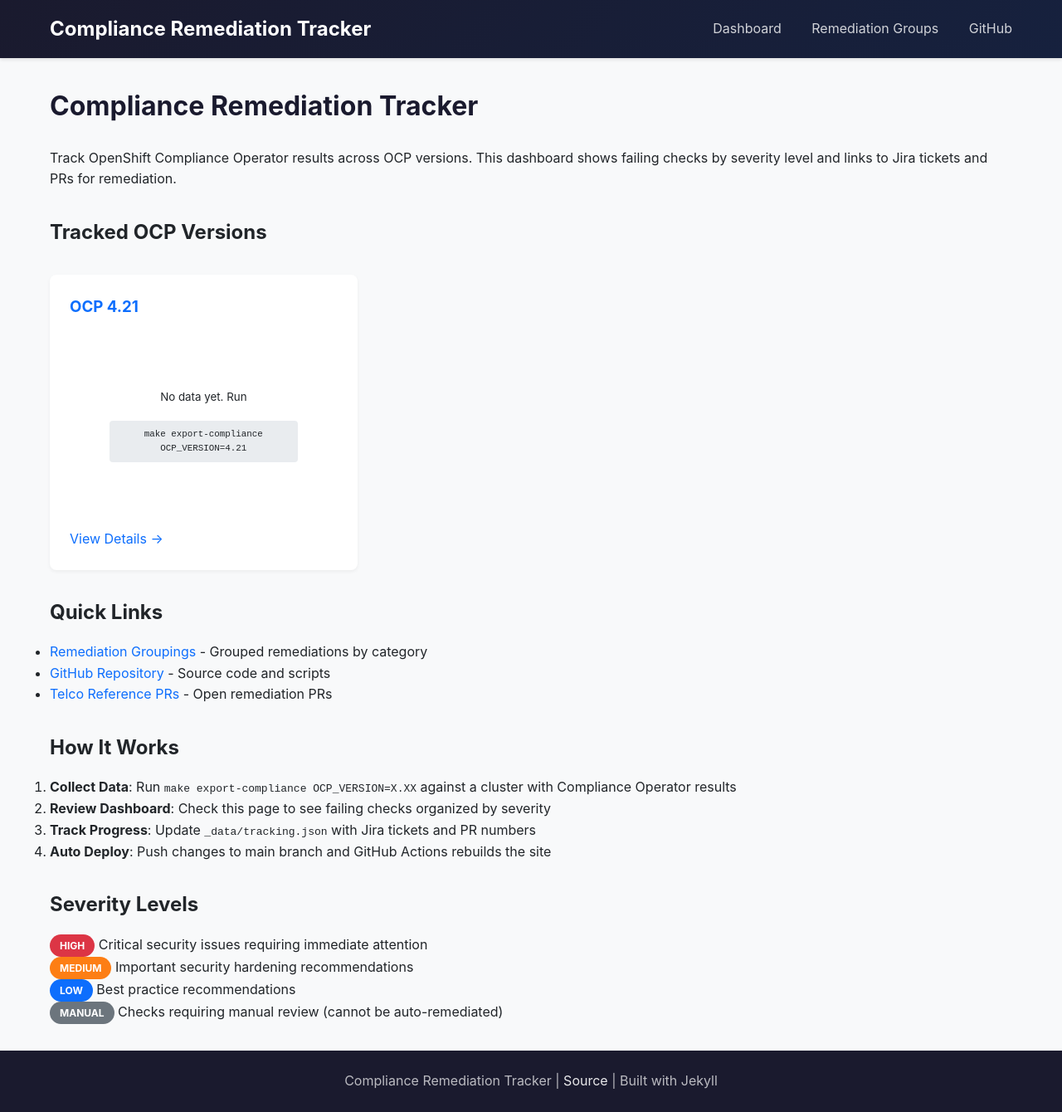
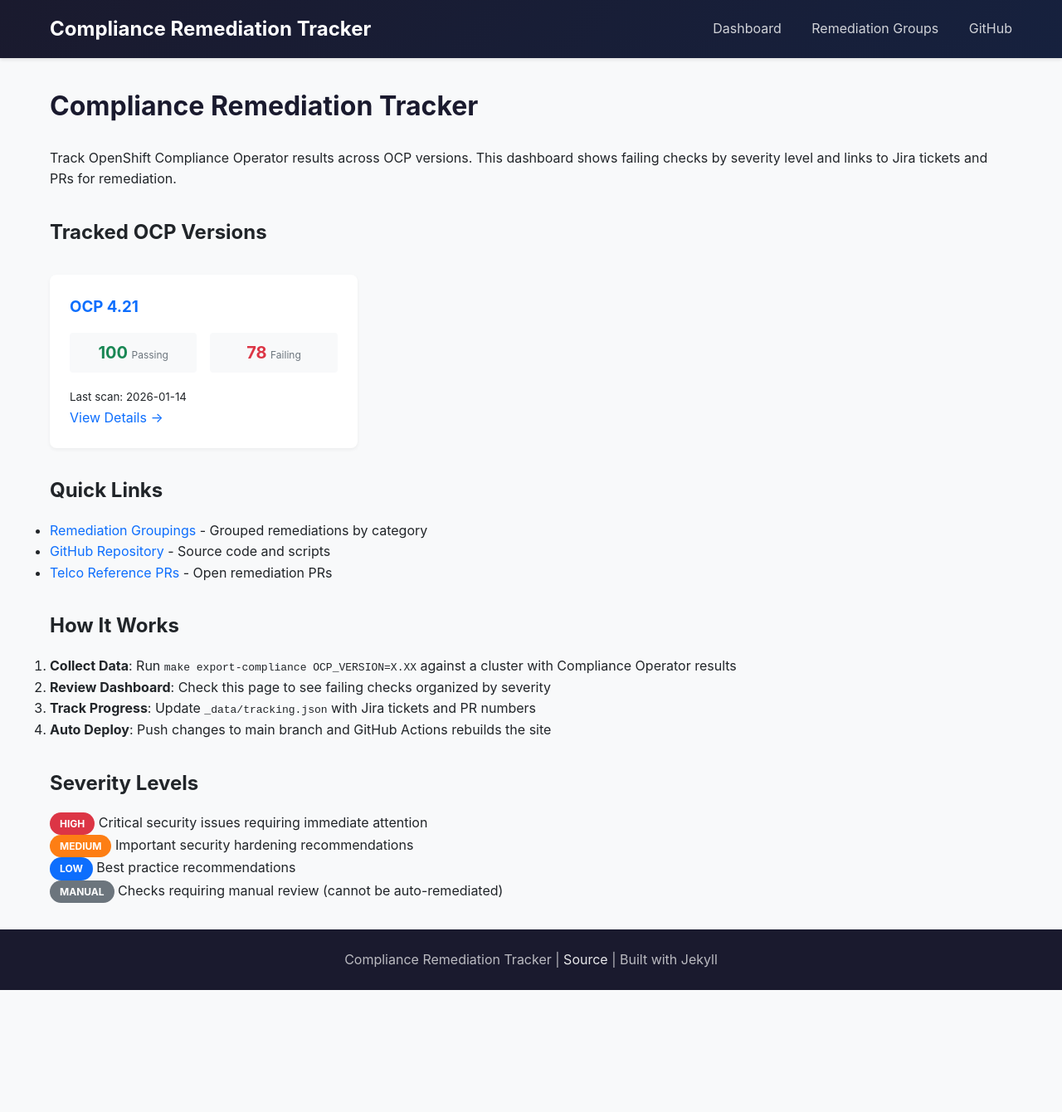
Before and after one commit to sebrandon1/compliance-scripts, a Jekyll site: the page built from docs/index.md, in a window 1280 px wide. Shown: the whole page at 83% size. Built offline with Jekyll 4.4.1, drawn with Linux system fonts in a browser that asks for light colours; after the commit the page ends 1193 px from its top, so only the background shows below that.

Commit message:
Fix Jekyll data file naming - use underscores instead of dots
Jekyll does not handle dots in data file names well. Changed:
- ocp-4.21.json to ocp-4_21.json
- Updated version.html and index.md to use replace filter
- Updated export script to use underscores

Co-Authored-By: Claude Opus 4.5 <noreply@anthropic.com>

```diff
--- a/docs/_layouts/version.html
+++ b/docs/_layouts/version.html
@@ -5,7 +5,8 @@ layout: default
 <div class="version-page">
   <h1>OCP {{ page.version }} Compliance Status</h1>
 
-  {% assign data_file = "ocp-" | append: page.version %}
+  {% assign version_slug = page.version | replace: ".", "_" %}
+  {% assign data_file = "ocp-" | append: version_slug %}
   {% assign version_data = site.data[data_file] %}
 
   {% if version_data %}
--- a/docs/index.md
+++ b/docs/index.md
@@ -12,7 +12,8 @@ Track OpenShift Compliance Operator results across OCP versions. This dashboard
 <div class="version-list">
 {% assign versions = site.pages | where_exp: "page", "page.layout == 'version'" | sort: "version" | reverse %}
 {% for version_page in versions %}
-  {% assign data_file = "ocp-" | append: version_page.version %}
+  {% assign version_slug = version_page.version | replace: ".", "_" %}
+  {% assign data_file = "ocp-" | append: version_slug %}
   {% assign version_data = site.data[data_file] %}
   <div class="version-card">
     <h3><a href="{{ version_page.url | relative_url }}">OCP {{ version_page.version }}</a></h3>
```
Also changed, not shown: docs/_data/ocp-4_21.json (renamed from docs/_data/ocp-4.21.json), 1 other file.
